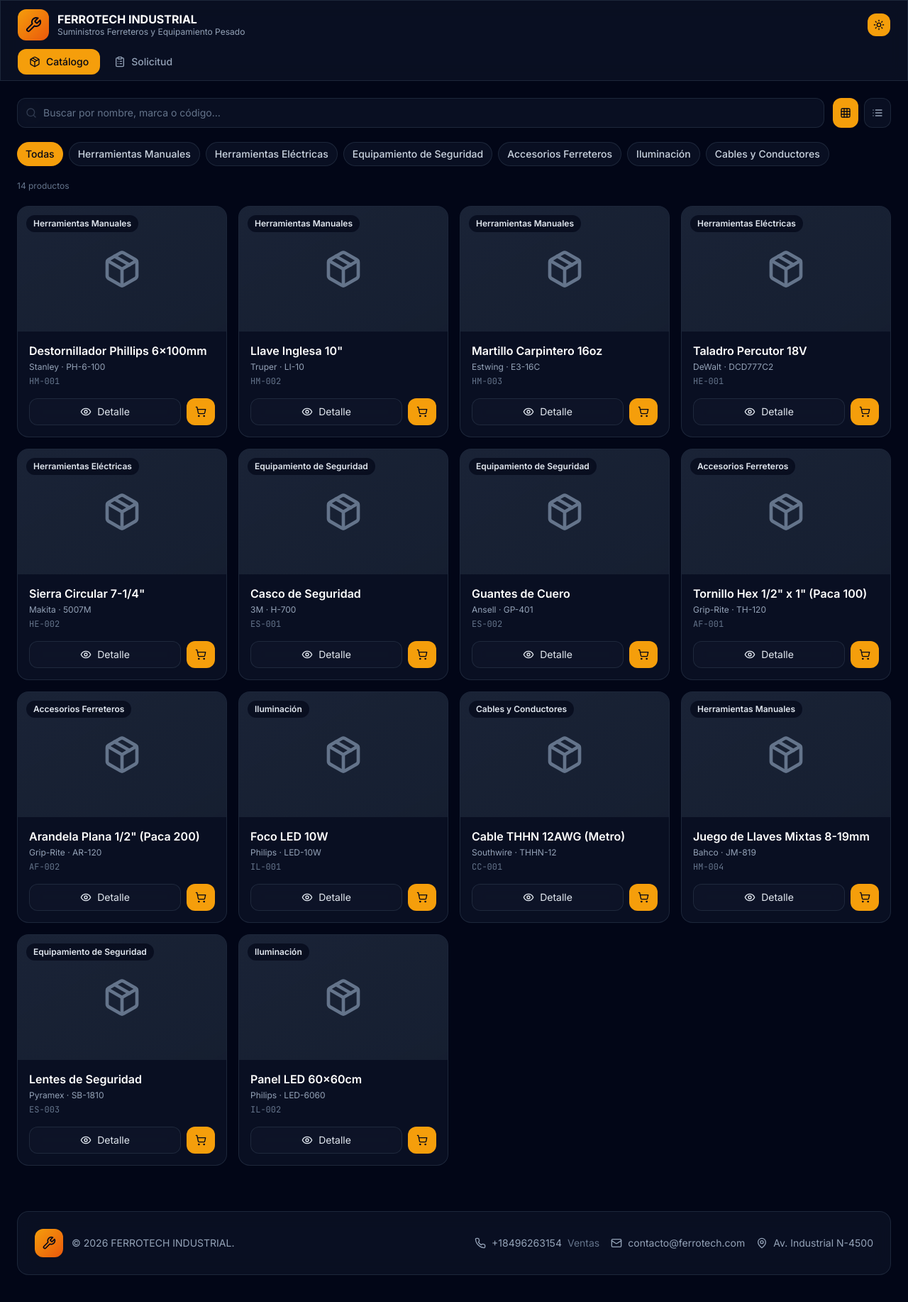
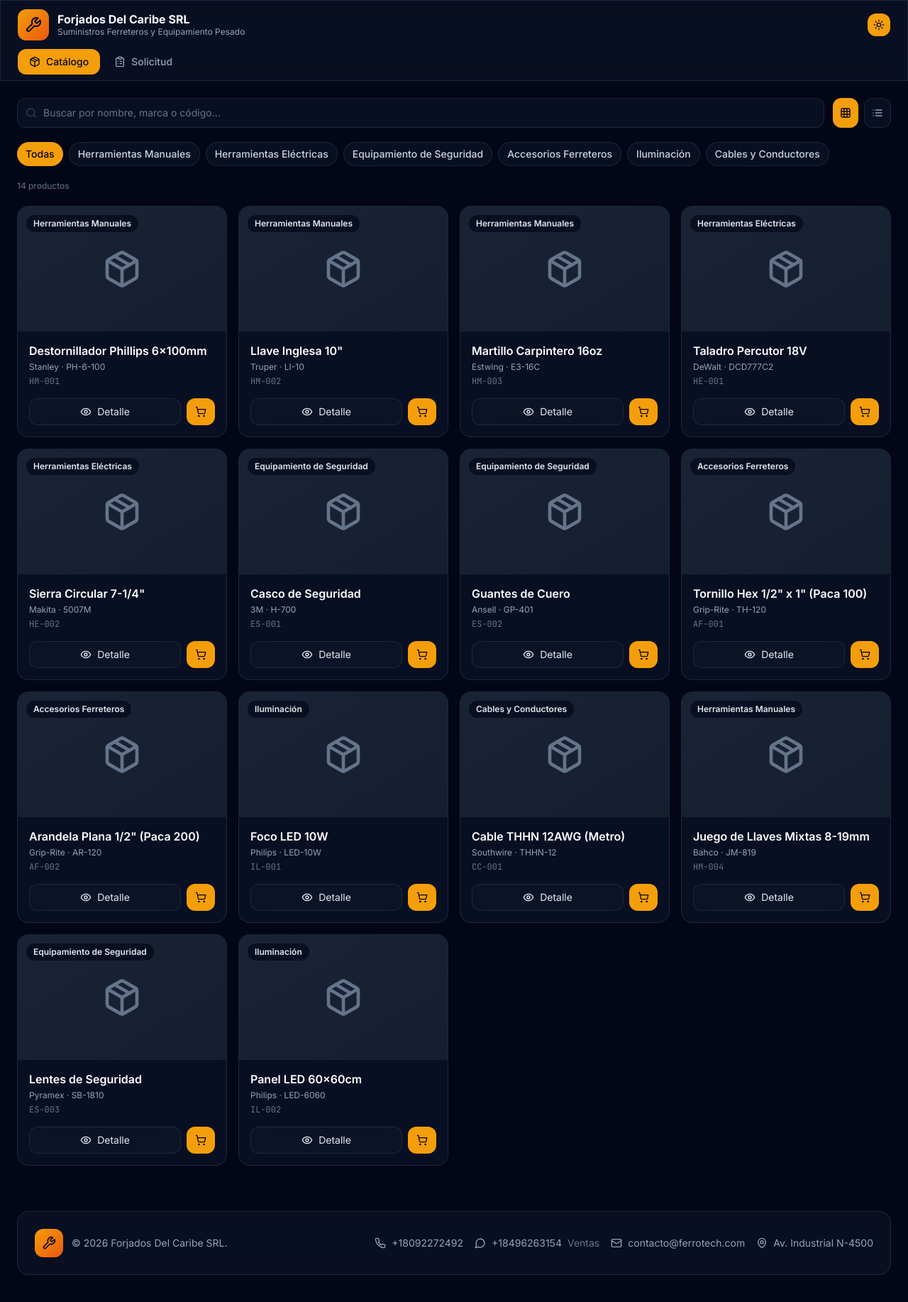
Before and after one commit to TenshiDevEXE/Forjados-del-Caribe, a React (Vite) app: page / in a window 1280 px wide. Shown: the top 1834 px of the page at 71% size. Built offline with nearby package versions, Linux system fonts and the light colour scheme.

Commit message:
Actualizar identidad a Forjados Del Caribe SRL y telefono de la compania

```diff
--- a/App.tsx
+++ b/App.tsx
@@ -8,6 +8,7 @@ import {
   List,
   Mail,
   MapPin,
+  MessageCircle,
   Minus,
   Package,
   Phone,
@@ -555,6 +556,15 @@ export default function App() {
             <p className="text-sm text-slate-400">{config.footerText}</p>
           </div>
           <div className="flex flex-wrap gap-4 text-sm text-slate-400">
+            {config.contactPhone && (
+              <a
+                href={`tel:${config.contactPhone.replace(/[^\d+]/g, '')}`}
+                className="inline-flex items-center gap-2 hover:text-white transition-colors"
+              >
+                <Phone className="w-4 h-4" />
+                {config.contactPhone}
+              </a>
+            )}
             {phones.map(option => (
               <a
                 key={option.phone}
@@ -563,7 +573,7 @@ export default function App() {
                 rel="noopener noreferrer"
                 className="inline-flex items-center gap-2 hover:text-white transition-colors"
               >
-                <Phone className="w-4 h-4" />
+                <MessageCircle className="w-4 h-4" />
                 {option.phone}
                 <span className="text-slate-500">{option.label}</span>
               </a>
--- a/content/catalog.json
+++ b/content/catalog.json
@@ -1,10 +1,11 @@
 {
   "config": {
-    "name": "FERROTECH INDUSTRIAL",
+    "name": "Forjados Del Caribe SRL",
     "slogan": "Suministros Ferreteros y Equipamiento Pesado",
     "logoType": "wrench",
     "accentColor": "amber",
-    "footerText": "© 2026 FERROTECH INDUSTRIAL.",
+    "footerText": "© 2026 Forjados Del Caribe SRL.",
+    "contactPhone": "+18092272492",
     "contactPhones": [
       { "label": "Ventas", "phone": "+18496263154" }
     ],
--- a/index.html
+++ b/index.html
@@ -10,7 +10,7 @@
       content="Catálogo de suministros ferreteros y equipamiento industrial. Consulta productos y solicita tu cotización."
     />
     <meta name="theme-color" content="#0f172a" />
-    <title>FERROTECH INDUSTRIAL — Catálogo</title>
+    <title>Forjados Del Caribe SRL — Catálogo</title>
   </head>
   <body>
     <div id="root"></div>
--- a/lib/catalog.generated.ts
+++ b/lib/catalog.generated.ts
@@ -5,11 +5,12 @@
 import type { Category, Product, StoreConfig, Subcategory } from './types';
 
 export const CATALOG_CONFIG: StoreConfig = {
-  "name": "FERROTECH INDUSTRIAL",
+  "name": "Forjados Del Caribe SRL",
   "slogan": "Suministros Ferreteros y Equipamiento Pesado",
   "logoType": "wrench",
   "accentColor": "amber",
-  "footerText": "© 2026 FERROTECH INDUSTRIAL.",
+  "footerText": "© 2026 Forjados Del Caribe SRL.",
+  "contactPhone": "+18092272492",
   "contactPhones": [
     {
       "label": "Ventas",
--- a/lib/types.ts
+++ b/lib/types.ts
@@ -40,12 +40,14 @@ export interface ContactPhone {
   phone: string;
 }
 
+// Teléfono de la compañía (contacto general).
 export interface StoreConfig {
   name: string;
   slogan: string;
   logoType: LogoType;
   accentColor: AccentColor;
   footerText: string;
+  contactPhone: string;
   contactPhones: ContactPhone[];
   contactEmail: string;
   address: string;
--- a/scripts/build-catalog.mjs
+++ b/scripts/build-catalog.mjs
@@ -34,7 +34,7 @@ const FORBIDDEN_KEYS = new Set(
 
 // Campos aceptados por cada entidad. Cualquier otro campo es un error.
 const SCHEMAS = {
-  config: ['name', 'slogan', 'logoType', 'accentColor', 'footerText', 'contactPhones', 'contactEmail', 'address', 'defaultTheme'],
+  config: ['name', 'slogan', 'logoType', 'accentColor', 'footerText', 'contactPhone', 'contactPhones', 'contactEmail', 'address', 'defaultTheme'],
   contactPhones: ['label', 'phone'],
   categories: ['id', 'name'],
   subcategories: ['id', 'name', 'categoryId'],
@@ -227,6 +227,7 @@ function toConfig(config) {
     logoType: config.logoType ?? 'wrench',
     accentColor: config.accentColor ?? 'amber',
     footerText: (config.footerText ?? '').trim(),
+    contactPhone: (config.contactPhone ?? '').trim(),
     contactPhones: config.contactPhones.map((entry, index) => ({
       label: (entry.label ?? '').trim() || `WhatsApp ${index + 1}`,
       phone: String(entry.phone).trim(),
--- a/vite.config.ts
+++ b/vite.config.ts
@@ -13,8 +13,8 @@ export default defineConfig({
       registerType: 'autoUpdate',
       includeAssets: ['favicon.ico', 'apple-touch-icon.svg', 'pwa-192x192.svg', 'pwa-512x512.svg'],
       manifest: {
-        name: 'FERROTECH INDUSTRIAL - Catálogo',
-        short_name: 'FERROTECH',
+        name: 'Forjados Del Caribe SRL - Catálogo',
+        short_name: 'Forjados Caribe',
         description: 'Catálogo de suministros ferreteros y equipamiento industrial con solicitud de cotización',
         lang: 'es',
         theme_color: '#0f172a',
```
Also changed, not shown: 1 other file (tests, documents, lock files or other folders).
